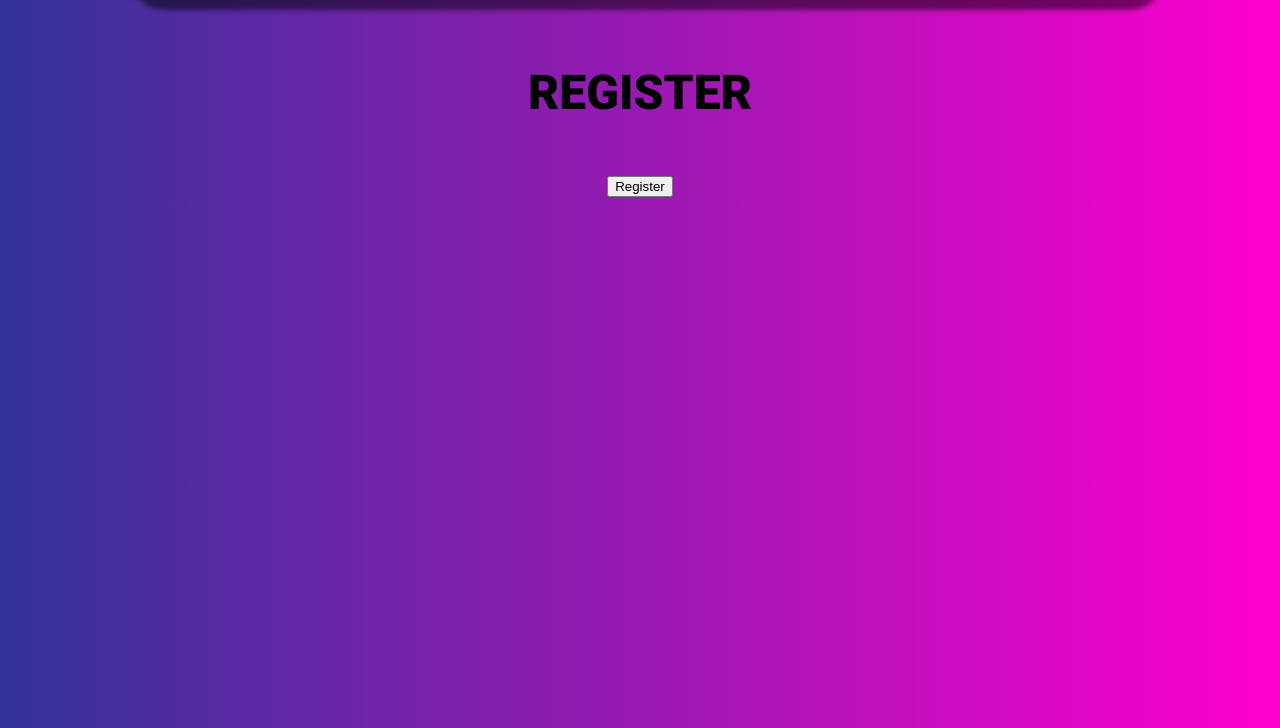
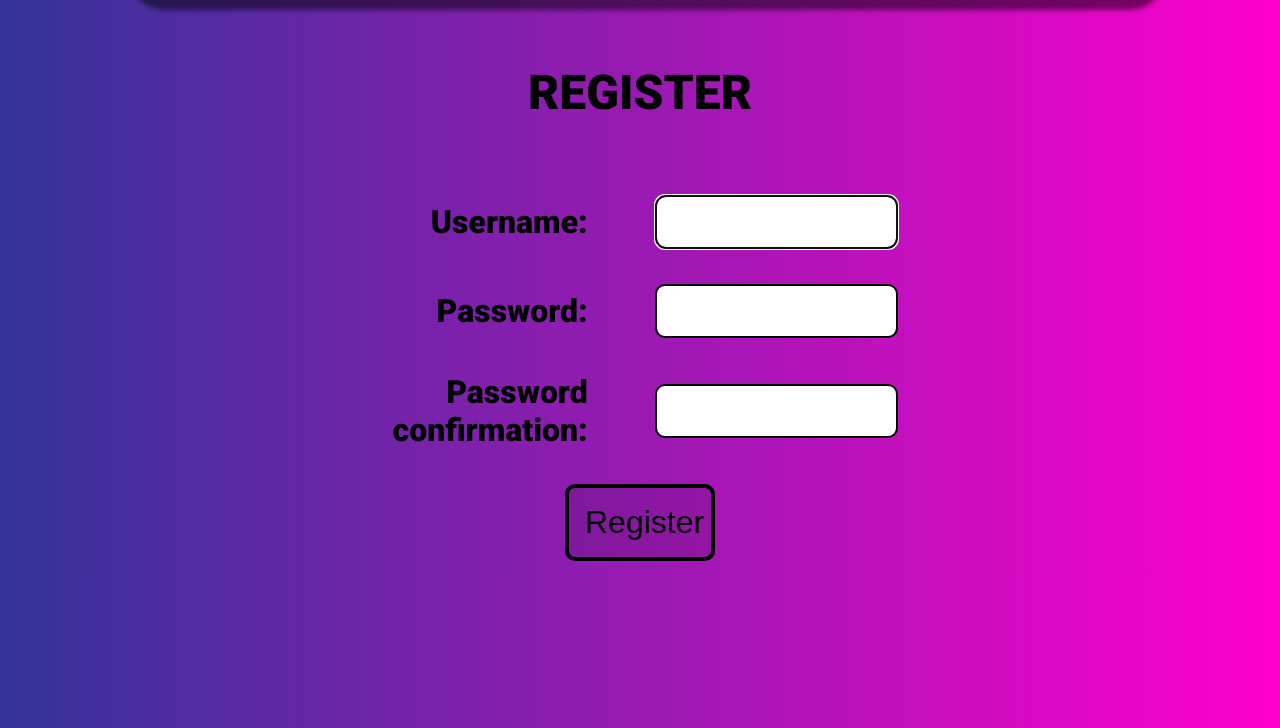
Before and after one commit to simlal/labtasks, a Django app: page /register in a window 1280 px wide. Shown: the part 72-800 px from the top of the page. Run offline with Django 4.2, Linux system fonts and the light colour scheme; parts of the project's set-up code (start-up, migrations or seed data) failed here and were passed over.

Commit message:
Implement user registration

```diff
--- a/labtasks/static/styles/main.css
+++ b/labtasks/static/styles/main.css
@@ -465,8 +465,6 @@ nav {
 .form-table .errorlist {
     width: 75%;
     margin: auto;
-    /* padding: 0.75em; */
-    /* margin-top: 0.5em; */
     box-sizing: border-box;
     border: 2px solid var(--primary-text-col);
     border-radius: 10px;
--- a/labtasks/static/styles/user_auth.css
+++ b/labtasks/static/styles/user_auth.css
@@ -17,6 +17,11 @@
     color: var(--secondary-text-col);
     margin-bottom: 1.5em;
 }
+
+#user-login-cont .register-link {
+    color: var(--primary-text-col)
+}
+
 .messages {
     color: var(--accent-yellow);
     margin-bottom: 1.5em;
@@ -52,7 +57,7 @@
     margin-bottom: 1em;
 }
 
-#user-login-form-btn {
+#user-login-form-btn, #user-reg-form-btn {
     margin-top: 1em;
     width: 150px;
     background-color: rgba(0,0,0,0.1);
@@ -66,13 +71,15 @@
 
 }
 
-#user-login-form-btn:hover {
+#user-login-form-btn:hover, #user-reg-form-btn:hover {
     color: var(--secondary-text-col);
     background: var(--primary-shadow);
     text-decoration: none;
     border-radius: 40px 10px;
 
 }
+
+
 
 /* unauth */
 #unauthorized-cont {
@@ -87,3 +94,51 @@
 #unauthorized-cont p {
     color: var(--secondary-text-col)
 }
+
+/* Register form */
+.user-reg-form {
+    width: 55%;
+    padding-bottom: 0em;
+    margin: auto;
+    text-align: left;
+    align-items: center;
+
+}
+
+.user-reg-form th {
+    text-align: right;
+    padding-right: 2em;
+    padding-top: 1em;
+
+}
+
+.user-reg-form label:hover::after {
+    content: ' ?';
+    font-size: 0.8em;
+    color: var(--secondary-text-col);
+}
+
+.user-reg-form td {
+    padding-top: 1em;
+    position: relative;
+}
+
+.user-reg-form input[type="text"],
+.user-reg-form input[type="password"] {
+    padding: 1em;
+    box-sizing: border-box;
+    border: 2px solid var(--primary-text-col);
+    border-radius: 10px;
+    font-size: 0.5em;
+}
+
+
+.helptext {
+    font-size: 0.5em;
+    position: absolute;
+    top: 25px;
+    right: -500px;
+    text-align: left;
+    display: none;
+    /* padding: 200px; */
+}
--- /dev/null
+++ b/labtasks/static/user_auth.js
@@ -0,0 +1,12 @@
+const labelElements = document.querySelectorAll('.user-reg-form label');
+
+labelElements.forEach(label => {
+    label.addEventListener('mouseover', () => {
+        const helptext = label.parentElement.nextElementSibling.querySelector('.helptext');
+        helptext.style.display = 'inline';
+    });
+    label.addEventListener('mouseout', () => {
+        const helptext = label.parentElement.nextElementSibling.querySelector('.helptext');
+        helptext.style.display = 'none';
+    });
+});
--- a/labtasks/user_authentication/templates/user_authentication/login.html
+++ b/labtasks/user_authentication/templates/user_authentication/login.html
@@ -36,7 +36,7 @@
 
     <form method="get" action="{% url 'user_authentication:login_page' %}">
     </form>
-        {% comment %} <button id="user-login-register-btn" type="submit">Register</button> {% endcomment %}
+    <p class="register-link">Haven't registered yet? <a href="{% url 'user_authentication:register_page' %}">Register here</a></p>
 </div>
 
 {% endblock content %}
--- a/labtasks/user_authentication/templates/user_authentication/register.html
+++ b/labtasks/user_authentication/templates/user_authentication/register.html
@@ -11,14 +11,18 @@
 
 <div id="user-register-cont">
     <h2>REGISTER</h2>
-    <form method="post" action="{% url 'user_authentication:successful_register' 'simlal' %}">
+    <form method="post" action="">
         {% csrf_token %}
         <table class="user-reg-form">
-            {% comment %} {{ form.as_table }} {% endcomment %}
+            {{ form.as_table }}
         </table>
+
         <button id="user-reg-form-btn" type="submit">Register</button>
     </form>
-    <form method="get" action="{% url 'user_authentication:login_page' %}"
+    <form method="get" action="{% url 'user_authentication:login_page' %}"></form>
 </div>
 
+{% load static %}
+<script src="{% static 'user_auth.js' %}"></script>
+
 {% endblock content %}
--- a/labtasks/user_authentication/views.py
+++ b/labtasks/user_authentication/views.py
@@ -2,14 +2,26 @@ from django.shortcuts import render, redirect
 from django.contrib import messages
 from django.contrib.auth.models import User
 from django.contrib.auth import authenticate, login, logout
+from django.contrib.auth.forms import UserCreationForm
 
 
 def register_page(request):
-    # form = UserForm
+    form = UserCreationForm()
     if request.method == "POST":
-        pass
+        form = UserCreationForm(request.POST)
+        if form.is_valid():
+            user = form.save(commit=False)
+            # elminate casing duplaticates
+            user.username = user.username.lower()
+            user.save()
+            login(request, user)
+            context = {"user": user}
+            return render(request, "user_authentication/successful_register.html", context)
 
-    return render(request, "user_authentication/register.html")
+    context = {
+        "form": form
+    }
+    return render(request, "user_authentication/register.html", context)
 
 def successful_register(request, username):
     user = User.objects.get(username=username)
```
